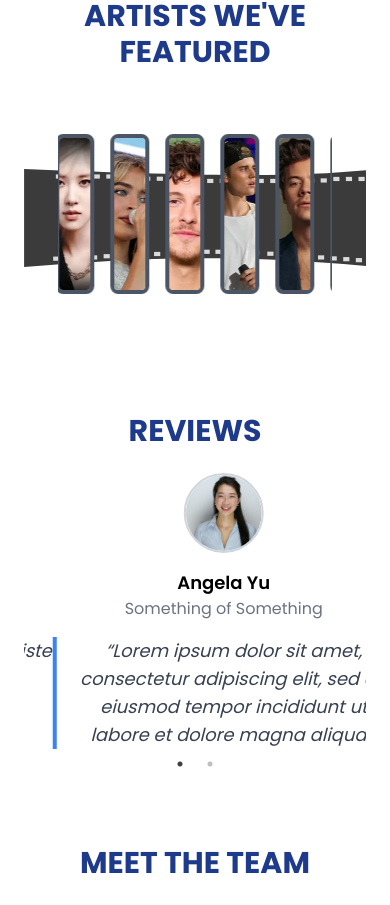
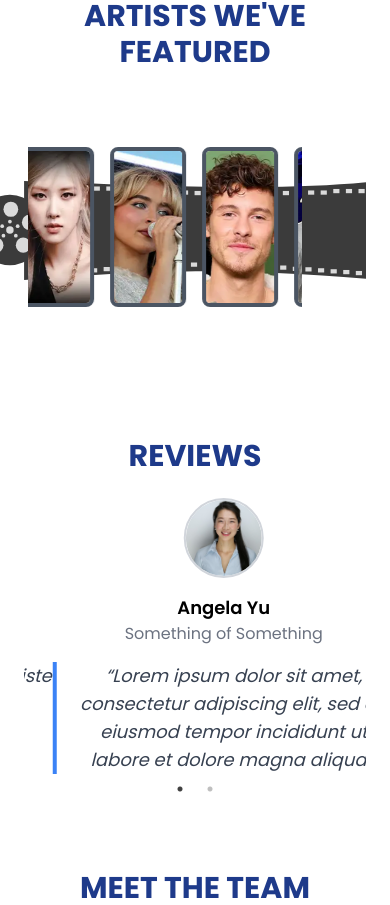
Before and after one commit to thomasjames433/Frontend-New, a Next.js app: page / in a window 390 px wide. Shown: the part 3687-4592 px from the top of the page. Built offline with nearby package versions, Linux system fonts and the light colour scheme.

Commit message:
non responsive artist slider?

```diff
--- a/src/components/Artists.js
+++ b/src/components/Artists.js
@@ -24,6 +24,14 @@ const Artists = forwardRef((props, ref) => {
     cssEase: "linear",
     pauseOnHover: false,
     arrows: false,
+    responsive: [
+      {
+        breakpoint: 630, // Mobile screens
+        settings: {
+          slidesToShow: 3,
+        },
+      },
+    ],
   };
 
   return (
@@ -31,6 +39,17 @@ const Artists = forwardRef((props, ref) => {
       <h2 className="text-3xl font-bold text-blue-900 mb-12">ARTISTS WE'VE FEATURED</h2>
 
       <div className="relative mt-16 mb-12 flex justify-center items-center">
+        {/* Left-end SVG (larger Movie Reel Circle) */}
+        <div className="relative right-12 z-10 w-48 h-48 md:w-64 md:h-64">
+          <Image
+            src="/moviereelcircle.svg"
+            alt="Filmstrip Circle"
+            width={1000}
+            height={1000}
+            className="w-full h-full"
+          />
+        </div>
+
         {/* Filmstrip SVG */}
         <Image
           src="/moviereel.svg"
@@ -41,15 +60,15 @@ const Artists = forwardRef((props, ref) => {
         />
 
         {/* Infinite Slider inside Reel */}
-        <Slider {...settings} className="relative z-10 w-[80%] max-w-3xl">
+        <Slider {...settings} className="relative z-10 right-16 w-[80%] max-w-3xl">
           {artists.map((artist) => (
             <div key={artist.id} className="px-2">
               <Image
                 src={artist.img}
                 alt="Artist"
                 width={150}
-                height={220} // Increased height
-                className="rounded-lg object-cover w-[130px] h-[160px] mx-auto border-4 border-gray-600"
+                height={220}
+                className="rounded-lg object-cover w-[130px] h-[160px] mx-auto border-4 border-gray-600 md:w-[130px] md:h-[160px] sm:w-[100px] sm:h-[140px]"
               />
             </div>
           ))}
```
Also changed, not shown: public/moviereelcircle.svg (added).
